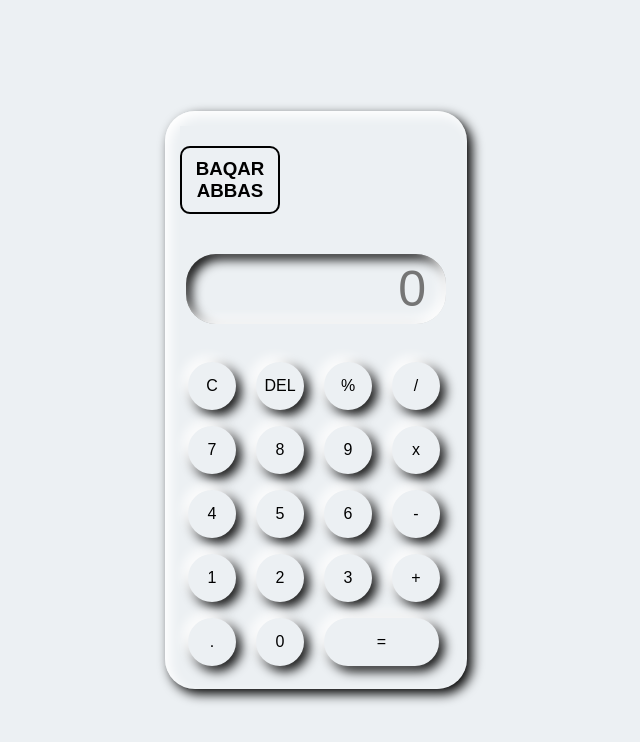
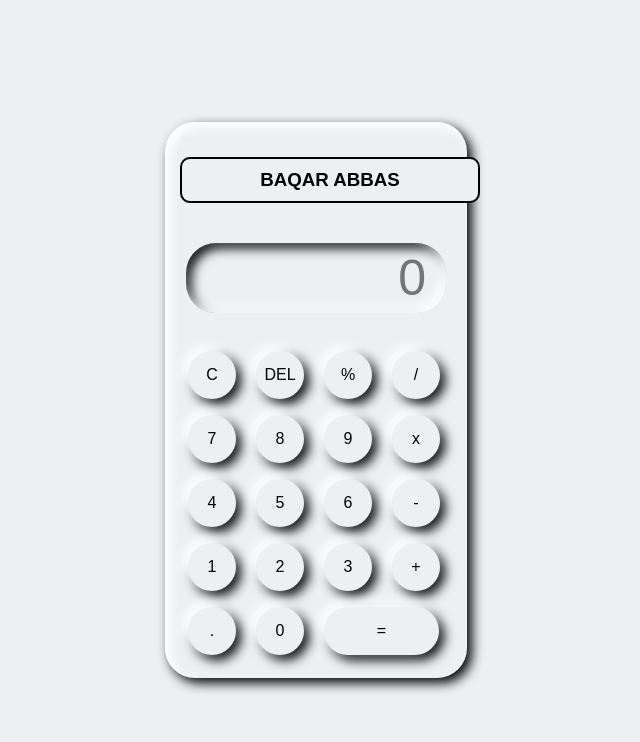
Before and after one commit to RAHIB786110/calculator, a plain HTML site: page index.html in a window 1280 px wide. Shown: the whole page, without its empty margins (324-964 px from the left). Drawn offline with Linux system fonts and the light colour scheme.

Commit message:
Update index.html

```diff
--- a/index.html
+++ b/index.html
@@ -12,7 +12,7 @@
      <div class="container">
         <div class="calculator">
             <div>
-                <h3 style="text-align:center;margin-top: 20px; border: 2px solid black;border-radius: 10px;width: 100px;padding: 10px;">BAQAR ABBAS</h3>
+                <h3 style="text-align:center;margin-top: 20px; border: 2px solid black;border-radius: 10px;width: 300px;padding: 10px;">BAQAR ABBAS</h3>
             </div>
             <input type="text" placeholder="0" id="output-Screen">
             <button onclick="Clear()">C</button>
```
